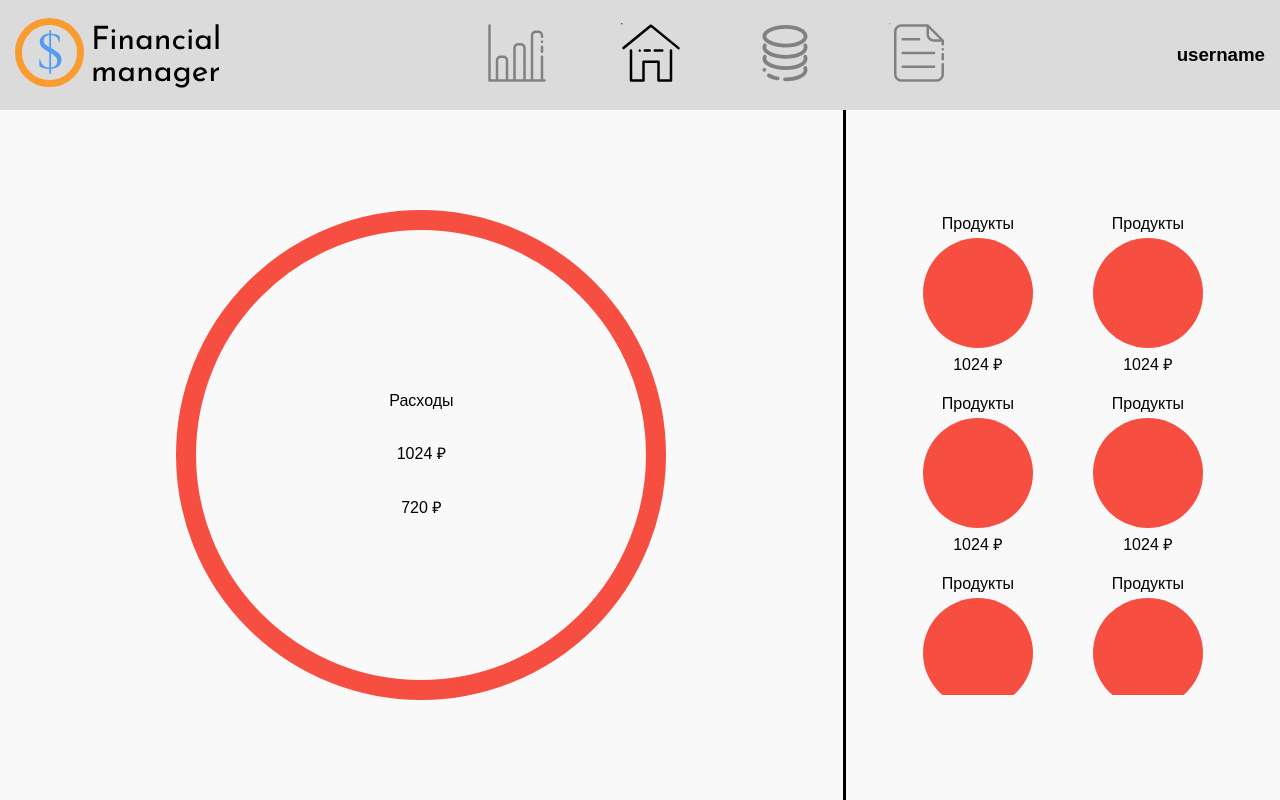
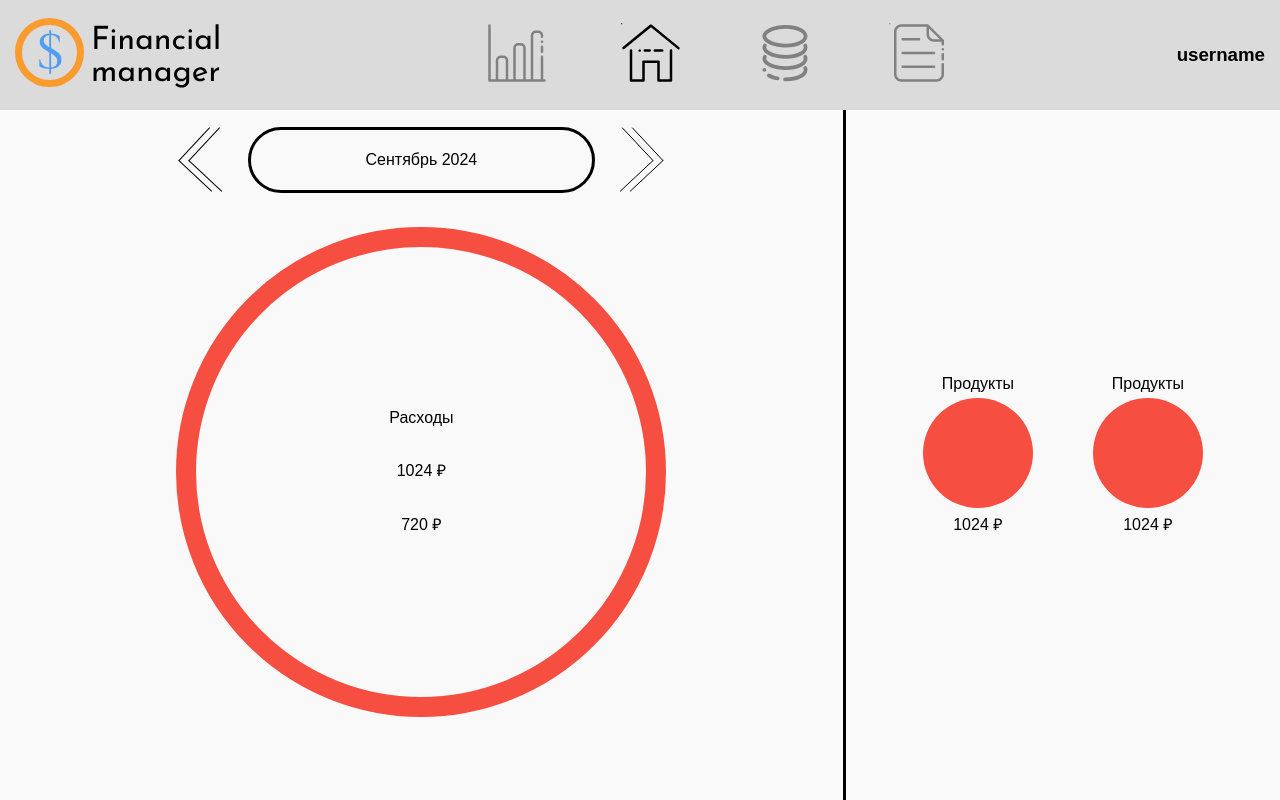
Before and after one commit to dedmaksim03/uiux, a React (Vite) app: page /home in a window 1280 px wide. Built offline with nearby package versions, Linux system fonts and the light colour scheme.

Commit message:
refactoring folders

```diff
--- /dev/null
+++ b/src/components/Category/category.module.css
@@ -0,0 +1,22 @@
+.category {
+  height: 110px;
+  width: 110px;
+  border-radius: 100%;
+  background-color: #f74e42;
+}
+
+.category_container {
+  justify-content: center;
+  align-items: center;
+  display: flex;
+  flex-direction: column;
+}
+
+.name_category {
+  margin: 0;
+  margin-bottom: 5px;
+}
+.sum_category {
+  margin: 0;
+  margin-top: 5px;
+}
--- /dev/null
+++ b/src/components/Category/index.tsx
@@ -0,0 +1,13 @@
+import style from './category.module.css';
+
+const index = () => {
+  return (
+    <div className={style.category_container}>
+      <p className={style.name_category}> Продукты </p>
+      <div className={style.category}></div>
+      <p className={style.sum_category}> 1024 ₽</p>
+    </div>
+  );
+};
+
+export default index;
--- /dev/null
+++ b/src/components/MainDiagram/index.tsx
@@ -0,0 +1,15 @@
+import style from './maindiagram.module.css';
+
+const index = () => {
+  return (
+    <div className={style.diagram_container}>
+      <div className={style.inner_diagram_container}>
+        <p className={style.p_center}> Расходы </p>
+        <p> 1024 ₽</p>
+        <p> 720 ₽</p>
+      </div>
+    </div>
+  );
+};
+
+export default index;
--- /dev/null
+++ b/src/components/MainDiagram/maindiagram.module.css
@@ -0,0 +1,17 @@
+.diagram_container {
+  display: flex;
+  height: 450px;
+  width: 450px;
+  justify-content: center;
+  border: #f74e42 solid;
+  border-width: 20px;
+  border-radius: 100%;
+}
+
+.inner_diagram_container {
+  justify-content: center;
+  align-items: center;
+  flex-direction: column;
+  display: flex;
+  margin: 0;
+}
--- /dev/null
+++ b/src/components/Slider/SliderArrowLeft/index.tsx
@@ -0,0 +1,35 @@
+import { SVGProps } from 'react';
+
+const SliderArrowLeft = (props: SVGProps<SVGSVGElement>) => (
+  <svg width="45" height="65" viewBox="0 0 45 65" fill="none" xmlns="http://www.w3.org/2000/svg" {...props}>
+    <line
+      y1="-0.5"
+      x2="45.3672"
+      y2="-0.5"
+      transform="matrix(0.730319 0.683107 0.683107 -0.730319 10.9998 33.0098)"
+      stroke="black"
+    />
+    <line
+      y1="-0.5"
+      x2="45.3672"
+      y2="-0.5"
+      transform="matrix(-0.683107 0.730319 0.730319 0.683107 42.0278 1)"
+      stroke="black"
+    />
+    <line
+      y1="-0.5"
+      x2="45.3672"
+      y2="-0.5"
+      transform="matrix(0.730319 0.683107 0.683107 -0.730319 1 33.0098)"
+      stroke="black"
+    />
+    <line
+      y1="-0.5"
+      x2="45.3672"
+      y2="-0.5"
+      transform="matrix(-0.683107 0.730319 0.730319 0.683107 32.0278 1)"
+      stroke="black"
+    />
+  </svg>
+);
+export default SliderArrowLeft;
--- /dev/null
+++ b/src/components/Slider/SliderArrowRight/index.tsx
@@ -0,0 +1,11 @@
+import { SVGProps } from 'react';
+
+const SliderArrowRight = (props: SVGProps<SVGSVGElement>) => (
+  <svg width="45" height="65" viewBox="0 0 45 65" fill="none" xmlns="http://www.w3.org/2000/svg" {...props}>
+    <line x1="34.2083" y1="33.3739" x2="1.07504" y2="64.3652" stroke="black" />
+    <line x1="3.20329" y1="0.658447" x2="34.1946" y2="33.7917" stroke="black" />
+    <line x1="44.2083" y1="33.3739" x2="11.075" y2="64.3652" stroke="black" />
+    <line x1="13.2033" y1="0.658447" x2="44.1946" y2="33.7917" stroke="black" />
+  </svg>
+);
+export default SliderArrowRight;
--- /dev/null
+++ b/src/components/Slider/index.tsx
@@ -0,0 +1,21 @@
+import styles from './slider.module.css';
+import SliderArrowRight from './SliderArrowRight';
+import SliderArrowLeft from './SliderArrowLeft';
+
+const Slider = () => {
+  return (
+    <div className={styles.container}>
+      <div>
+        <SliderArrowLeft />
+      </div>
+      <div className={styles.container_center}>
+        <p className={styles.text}> Сентябрь 2024</p>
+      </div>
+      <div>
+        <SliderArrowRight />
+      </div>
+    </div>
+  );
+};
+
+export default Slider;
--- /dev/null
+++ b/src/components/Slider/slider.module.css
@@ -0,0 +1,15 @@
+.container {
+  display: flex;
+}
+
+.container_center {
+  width: 390px;
+  height: 60px;
+  border-radius: 50px;
+  border: black solid;
+  display: flex;
+  justify-content: center;
+  align-items: center;
+  margin-right: 5%;
+  margin-left: 5%;
+}
--- a/src/pages/Home/home.module.css
+++ b/src/pages/Home/home.module.css
@@ -21,28 +21,20 @@
 }
 
 .column_left {
-  display: flex;
-  justify-content: center;
-  align-items: center;
   width: 66%;
 }
 
-.diagram_container {
+.con_diagram {
+  height: 80%;
   display: flex;
-  height: 450px;
-  width: 450px;
+  align-items: center;
   justify-content: center;
-  border: #f74e42 solid;
-  border-width: 20px;
-  border-radius: 100%;
 }
 
-.inner_diagram_container {
+.con_slider {
+  display: flex;
   justify-content: center;
-  align-items: center;
-  flex-direction: column;
-  display: flex;
-  margin: 0;
+  margin-top: 2%;
 }
 
 .categories_container {
@@ -57,26 +49,3 @@
   column-gap: 20px;
   row-gap: 20px;
 }
-
-.category {
-  height: 110px;
-  width: 110px;
-  border-radius: 100%;
-  background-color: #f74e42;
-}
-
-.category_container {
-  justify-content: center;
-  align-items: center;
-  display: flex;
-  flex-direction: column;
-}
-
-.name_category {
-  margin: 0;
-  margin-bottom: 5px;
-}
-.sum_category {
-  margin: 0;
-  margin-top: 5px;
-}
--- a/src/pages/Home/index.tsx
+++ b/src/pages/Home/index.tsx
@@ -1,49 +1,23 @@
 import style from './home.module.css';
+import Slider from '../../components/Slider';
+import MainDiagram from '../../components/MainDiagram';
+import Category from '../../components/Category';
 
 function Home() {
   return (
     <div className={style.container}>
       <div className={style.column_left}>
-        <div className={style.diagram_container}>
-          <div className={style.inner_diagram_container}>
-            <p className={style.p_center}> Расходы </p>
-            <p> 1024 ₽</p>
-            <p> 720 ₽</p>
-          </div>
+        <div className={style.con_slider}>
+          <Slider />
+        </div>
+        <div className={style.con_diagram}>
+          <MainDiagram />
         </div>
       </div>
       <div className={style.column_right}>
         <div className={style.categories_container}>
-            <div className={style.category_container}>
-              <p className={style.name_category}> Продукты </p>
-              <div className={style.category}></div>
-              <p className={style.sum_category}> 1024 ₽</p>
-            </div>
-            <div className={style.category_container}>
-              <p className={style.name_category}> Продукты </p>
-              <div className={style.category}></div>
-              <p className={style.sum_category}> 1024 ₽</p>
-            </div>
-            <div className={style.category_container}>
-              <p className={style.name_category}> Продукты </p>
-              <div className={style.category}></div>
-              <p className={style.sum_category}> 1024 ₽</p>
-            </div>
-            <div className={style.category_container}>
-              <p className={style.name_category}> Продукты </p>
-              <div className={style.category}></div>
-              <p className={style.sum_category}> 1024 ₽</p>
-            </div>
-            <div className={style.category_container}>
-              <p className={style.name_category}> Продукты </p>
-              <div className={style.category}></div>
-              <p className={style.sum_category}> 1024 ₽</p>
-            </div>
-            <div className={style.category_container}>
-              <p className={style.name_category}> Продукты </p>
-              <div className={style.category}></div>
-              <p className={style.sum_category}> 1024 ₽</p>
-            </div>
+          <Category />
+          <Category />
         </div>
       </div>
     </div>
```
